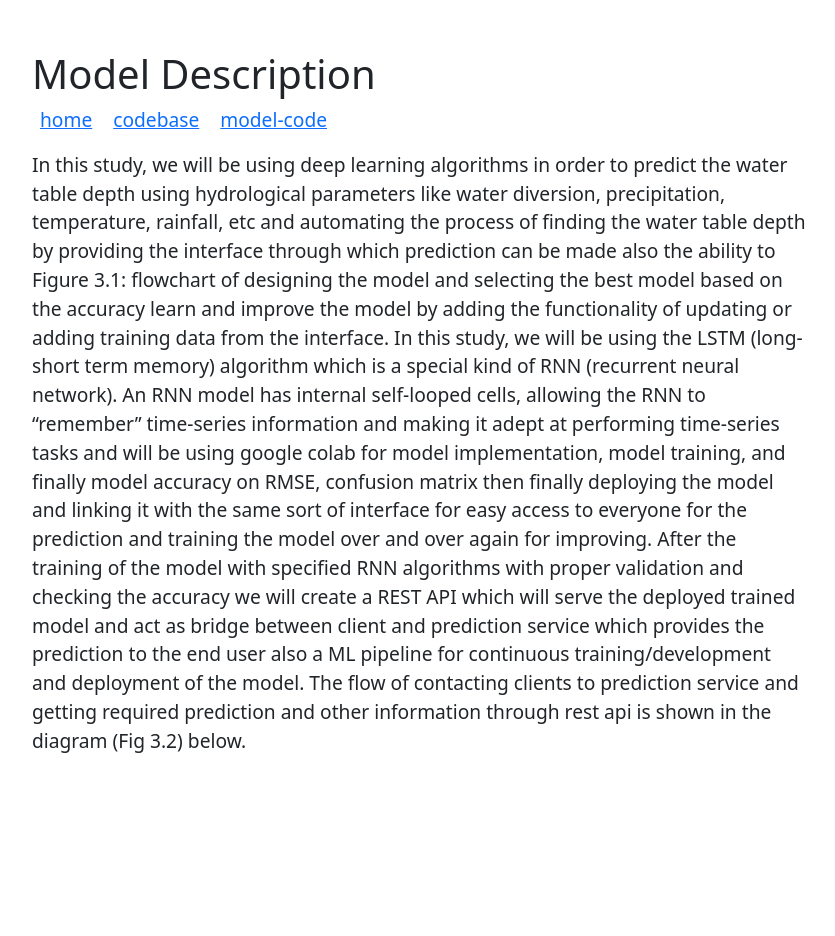
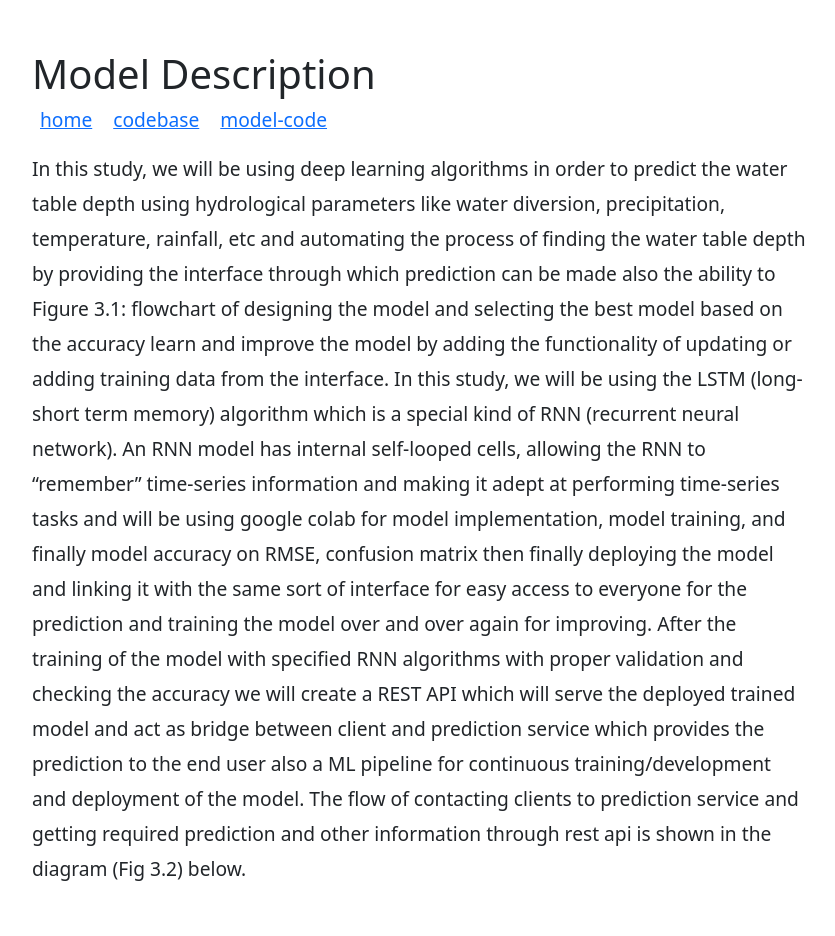
Before and after one commit to gaurav-chaurasia/Groundwater-Level-Prediction, a Flask app: page /model in a window 1280 px wide. Shown: the whole page, without its empty margins (220-1055 px from the left). Before the commit the page ends 753 px from the top, so only its background shows below. Run offline with Flask 2, Linux system fonts and the light colour scheme; some libraries are stand-ins or nearby versions.

Commit message:
add gw model

```diff
--- a/app/static/css/style.css
+++ b/app/static/css/style.css
@@ -6,7 +6,7 @@
 }
 
 body {
-  --bg-color: #ede9f8;
+  /* --bg-color: #ede9f8; */
   --color-primary: #2d3436;
   --color-secondary: #252c6a;
   --border-radius: 4px;
@@ -24,6 +24,8 @@ body {
   padding: 2rem;
   border-radius: var(--border-radius);
   background: white;
+  box-shadow: 0 16px 32px rgba(0,0,0,0.07),
+  0 32px 64px rgba(199, 199, 199, 0.07);
 }
 
 .form--hidden {
--- a/app/templates/model_exp.html
+++ b/app/templates/model_exp.html
@@ -8,6 +8,11 @@
     <!-- <link rel="stylesheet" href="static/css/style.css"> -->
 
     <title>Model Explanation</title>
+    <style>
+        p {
+            line-height: 35px;
+        }
+    </style>
 </head>
 <body>
     <div class="container" style="width: 800px !important; max-width: 800px !important; margin: 50px auto; font-size: 1.2rem;">
@@ -20,11 +25,12 @@
         <div class="my-3">
             <script src="https://gist.github.com/gaurav-chaurasia/086f1dffa9bc3a4b47096ce747a8283a.js"></script>
         </div>
-
-        In this study, we will be using deep learning algorithms in order to predict the water table depth using hydrological parameters like water diversion, precipitation, temperature, rainfall, etc and automating the process of finding the water table depth by providing the interface through which prediction can be made also the ability to
-        Figure 3.1: flowchart of designing the model and selecting the best model based on the accuracy
-        learn and improve the model by adding the functionality of updating or adding training data from the interface. In this study, we will be using the LSTM (long-short term memory) algorithm which is a special kind of RNN (recurrent neural network). An RNN model has internal self-looped cells, allowing the RNN to “remember” time-series information and making it adept at performing time-series tasks and will be using google colab for model implementation, model training, and finally model accuracy on RMSE, confusion matrix then finally deploying the model and linking it with the same sort of interface for easy access to everyone for the prediction and training the model over and over again for improving.
-        After the training of the model with specified RNN algorithms with proper validation and checking the accuracy we will create a REST API which will serve the deployed trained model and act as bridge between client and prediction service which provides the prediction to the end user also a ML pipeline for continuous training/development and deployment of the model. The flow of contacting clients to prediction service and getting required prediction and other information through rest api is shown in the diagram (Fig 3.2) below.
+        <p>
+            In this study, we will be using deep learning algorithms in order to predict the water table depth using hydrological parameters like water diversion, precipitation, temperature, rainfall, etc and automating the process of finding the water table depth by providing the interface through which prediction can be made also the ability to
+            Figure 3.1: flowchart of designing the model and selecting the best model based on the accuracy
+            learn and improve the model by adding the functionality of updating or adding training data from the interface. In this study, we will be using the LSTM (long-short term memory) algorithm which is a special kind of RNN (recurrent neural network). An RNN model has internal self-looped cells, allowing the RNN to “remember” time-series information and making it adept at performing time-series tasks and will be using google colab for model implementation, model training, and finally model accuracy on RMSE, confusion matrix then finally deploying the model and linking it with the same sort of interface for easy access to everyone for the prediction and training the model over and over again for improving.
+            After the training of the model with specified RNN algorithms with proper validation and checking the accuracy we will create a REST API which will serve the deployed trained model and act as bridge between client and prediction service which provides the prediction to the end user also a ML pipeline for continuous training/development and deployment of the model. The flow of contacting clients to prediction service and getting required prediction and other information through rest api is shown in the diagram (Fig 3.2) below.
+        </p>
 
     </div>
 
```
